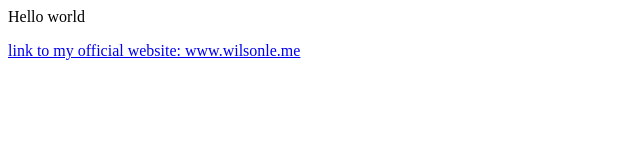
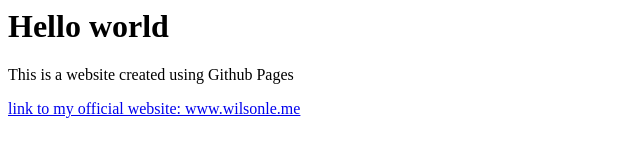
Before and after one commit to WilsonLe/wilsonle.github.io, a plain HTML site: page index.html in a window 1280 px wide. Shown: the whole page, without its empty margins (0-640 px from the left). Drawn offline with Linux system fonts and the light colour scheme.

Commit message:
Update index.html

```diff
--- a/index.html
+++ b/index.html
@@ -3,7 +3,8 @@
     <title>Wilson Le</title>
   </head>
   <body>
-    <p>Hello world</p>
+    <h1>Hello world</h1>
+    <p>This is a website created using Github Pages</p>
     <a href="https://wilsonle.me">link to my official website: www.wilsonle.me</a>
   </body>
 <html>
```
